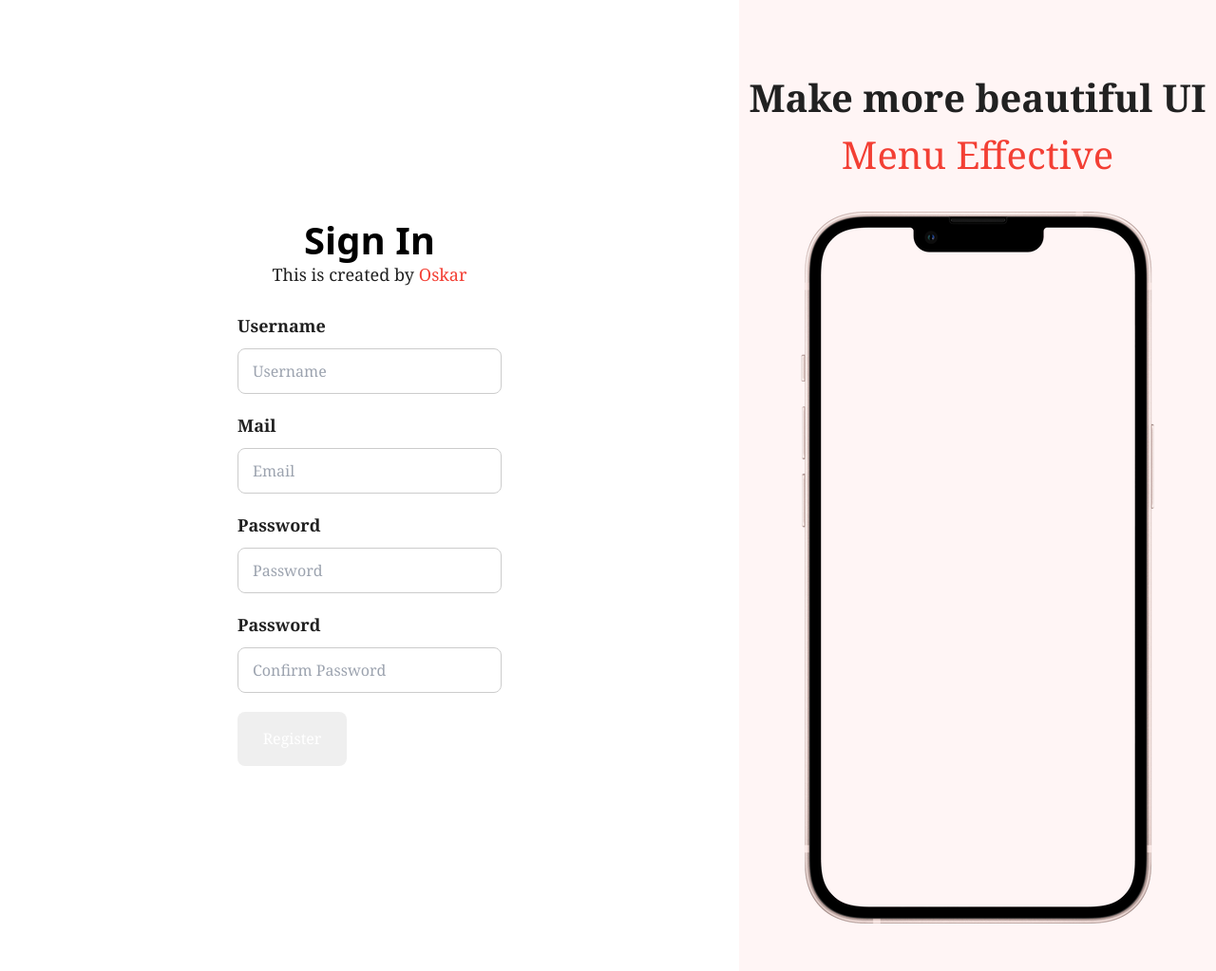
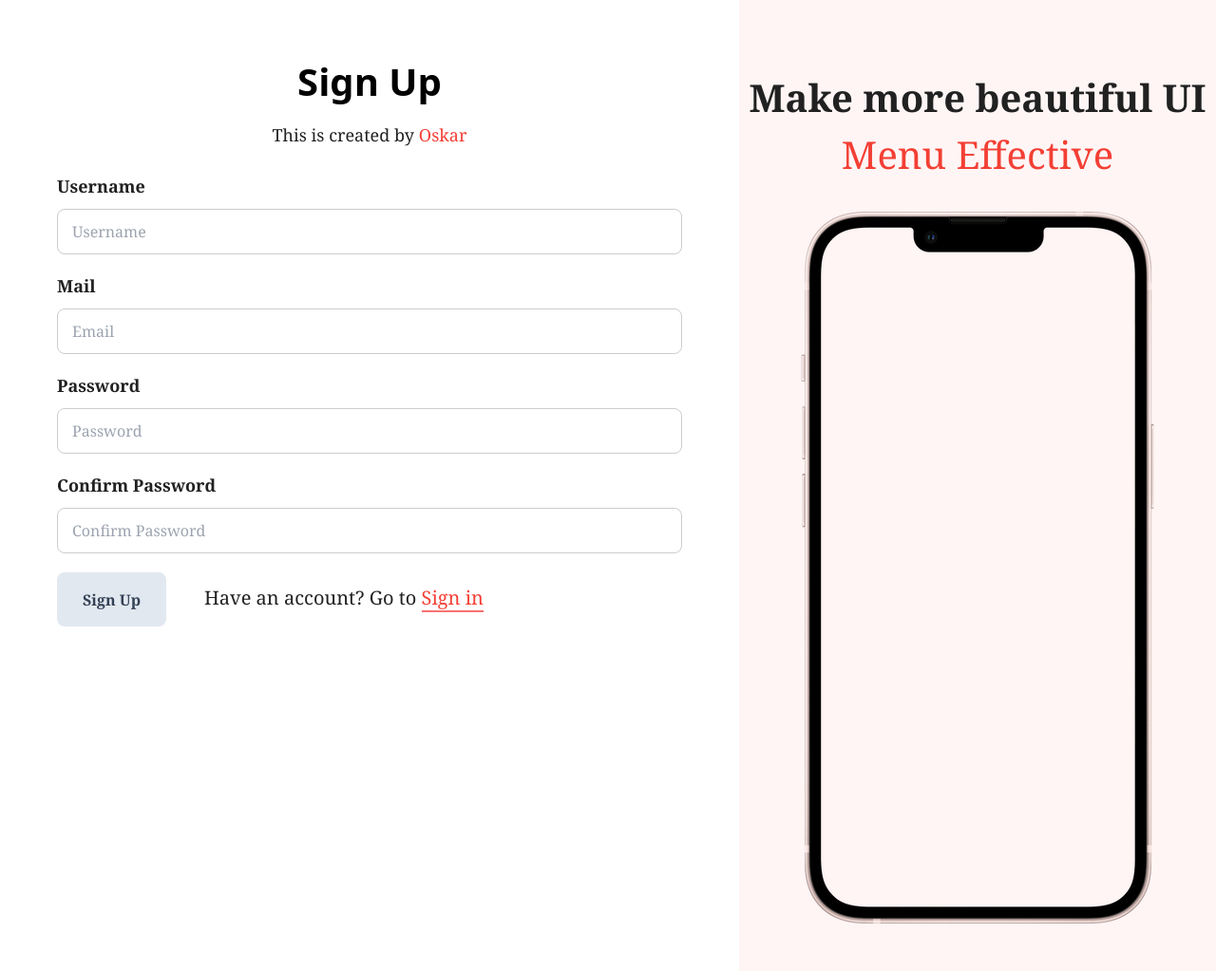
Before and after one commit to CesarCanas1206/CRUD_Django-Tailwind, a Django app: page /auth/register/ in a window 1280 px wide. Shown: the whole page at 95% size. Run offline with Django 4.2, Linux system fonts and the light colour scheme; some libraries are stand-ins or nearby versions.

Commit message:
fix: fix register page

```diff
--- a/templates/user/register.html
+++ b/templates/user/register.html
@@ -2,16 +2,28 @@
 
 {% block content %}
 <div class="flex flex-row">
-    <div class="w-[778px] flex flex-col items-center justify-center pt-[70px] p-[60px] bg-white">
-        <span class='font-sans text-center font-semibold text-[40px] leading-[52px]'>Sign In</span>
-        <div class="flex flex-row items-center gap-x-[5px]">
+    <div class="w-[778px] flex flex-col items-center p-[60px] bg-white">
+        <span class='font-sans text-center font-semibold text-[40px] leading-[52px]'>Sign Up</span>
+        <div class="flex flex-row items-center gap-x-[5px] mt-[20px]">
             <span class="text-[#212121] text-[18px] leading-[21px] font-normal">This is created by </span>
             <span class="text-[#F33F34] text-[18px] leading-[21px] font-normal">Oskar</span>
         </div>
-        <form method = "POST">
+        <div class="mt-[30px] flex flex-col w-full">
+            <form method="POST">
                 {% csrf_token %}
-            <div class="mt-[30px] flex flex-col gap-y-[20px] w-full">
-
+                {% if form.errors %}
+                <div class="alert alert-danger alert-dismissible" role="alert">
+                    <div id="form_errors">
+                        {% for key, value in form.errors.items %}
+                        <strong>{{ value }}</strong>
+                        {% endfor %}
+                    </div>
+                    <button type="button" class="close" data-dismiss="alert" aria-label="Close">
+                        <span aria-hidden="true">&times;</span>
+                    </button>
+                </div>
+                {% endif %}
+                <div class="flex flex-col gap-y-[20px]">
                     <div class="flex flex-col gap-y-[10px]">
                         <span class="text-[#212121] font-semibold text-[18px]">Username</span>
                         {{ form.username }}
@@ -28,15 +40,24 @@
                     </div>
 
                     <div class="flex flex-col gap-y-[10px]">
-                    <span class="text-[#212121] font-semibold text-[18px]">Password</span>
+                        <span class="text-[#212121] font-semibold text-[18px]">Confirm Password</span>
                         {{ form.password2 }}
                     </div>
 
+                    <div class="flex flex-row gap-x-[40px]">
                         <button type="submit"
-                    class="bg-[#EFEFEF] w-[115px] h-[57px] p-[10px] text-[#FFFFFF] rounded-[8px]">Register</button>
-
+                            class="bg-slate-200 hover:bg-slate-300 w-[115px] h-[57px] p-[10px] text-slate-700 font-bold rounded-[8px] hover:text-[18px] duration-200">Sign
+                            Up</button>
+                        <div class="items-center justify-center mt-4 text-[20px] leading-[21px] font-normal">
+                            <span class="text-[#212121]">Have an account? Go to
+                            </span>
+                            <a href="{% url 'account:signin' %}"
+                                class="text-[#F33F34] underline-offset-1 border-red-400 border-b-2">Sign in</a>
+                        </div>
+                    </div>
                 </div>
             </form>
+        </div>
     </div>
     <div class="flex flex-1 bg-[#FFF5F5] items-center flex-col">
         <div class="flex flex-col text-center">
```
Lines whose indentation alone changed are shown as unchanged.
